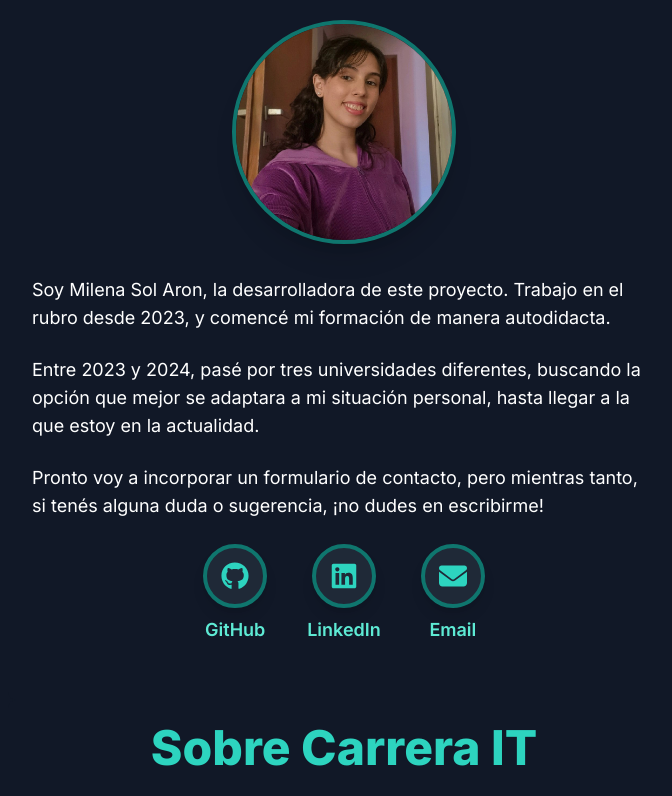
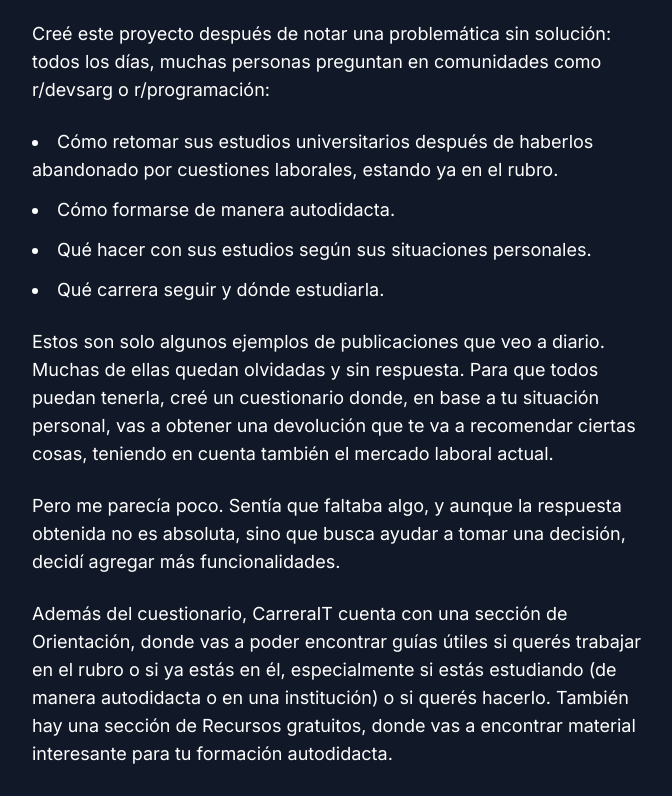
Before and after one commit to aronmilenait/carrerait-roadmap, a Next.js app in the folder carrerait-roadmap/: page /info in a window 1280 px wide. Shown: the part 240-1036 px from the top of the page, without its empty margins (296-968 px from the left). Built offline with nearby package versions, Linux system fonts and the light colour scheme.

Commit message:
Change the order of the components in the info page.

```diff
--- a/carrerait-roadmap/src/app/info/page.tsx
+++ b/carrerait-roadmap/src/app/info/page.tsx
@@ -4,8 +4,8 @@ import AboutWebsite from "../components/AboutWebsite";
 export default function About() {
   return (
     <main className="p-6 md:p-24">
+      <AboutWebsite />
       <AboutMe />
-      <AboutWebsite />
     </main>
   );
 }
```
